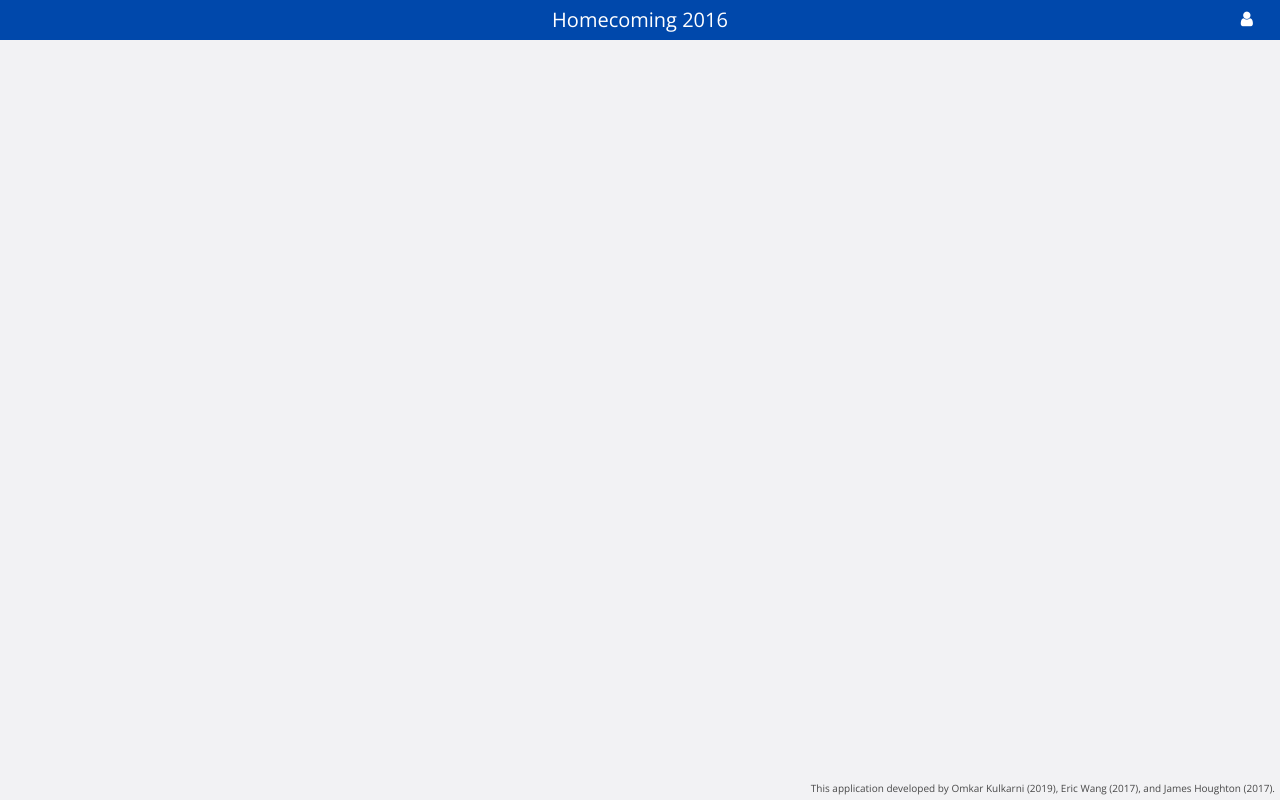
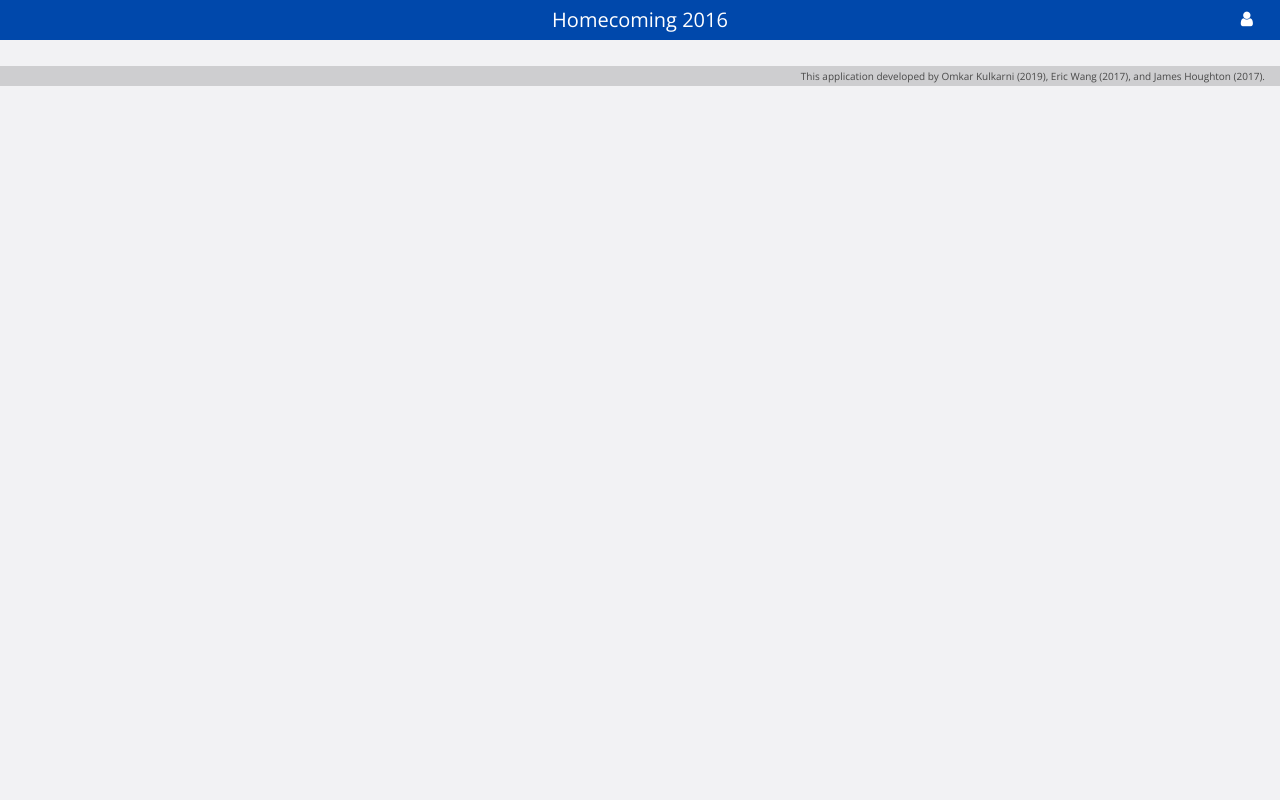
Before and after one commit to tjcsl/homecoming, a Django app: template hocoapp/templates/base.html in a window 1280 px wide. Run offline with Django 3.2, Linux system fonts and the light colour scheme; the template is opened without the code that fills it, so the values that code supplies are empty; some libraries are stand-ins or nearby versions.

Commit message:
Footer at bottom of page relative

```diff
--- a/hocoapp/apps/base/views.py
+++ b/hocoapp/apps/base/views.py
@@ -14,7 +14,7 @@ import subprocess
 @login_required
 def index_view(request):
 
-    events = Event.objects.all()
+    events = Event.objects.all().order_by("-start_time")
     schedule = "schedule"
     scoreboards = ScoreBoard.objects.all()
 
--- a/hocoapp/static/css/base.css
+++ b/hocoapp/static/css/base.css
@@ -10,9 +10,15 @@ ul.right {
     margin-top:-2px;
 }
 .footer {
-    position:fixed;
-    bottom:5px;
-    right:5px;
+    position:relative;
+    bottom:-10px;
+    right:26px;
+    background-color:rgba(0,0,0,.15);
+    padding: 3px;
+    padding-right: 15px;
+    text-align: right;
+    width: calc(100% + 34px);
+    overflow:hidden;
     font-size:10px;
 }
 h1 {
```
